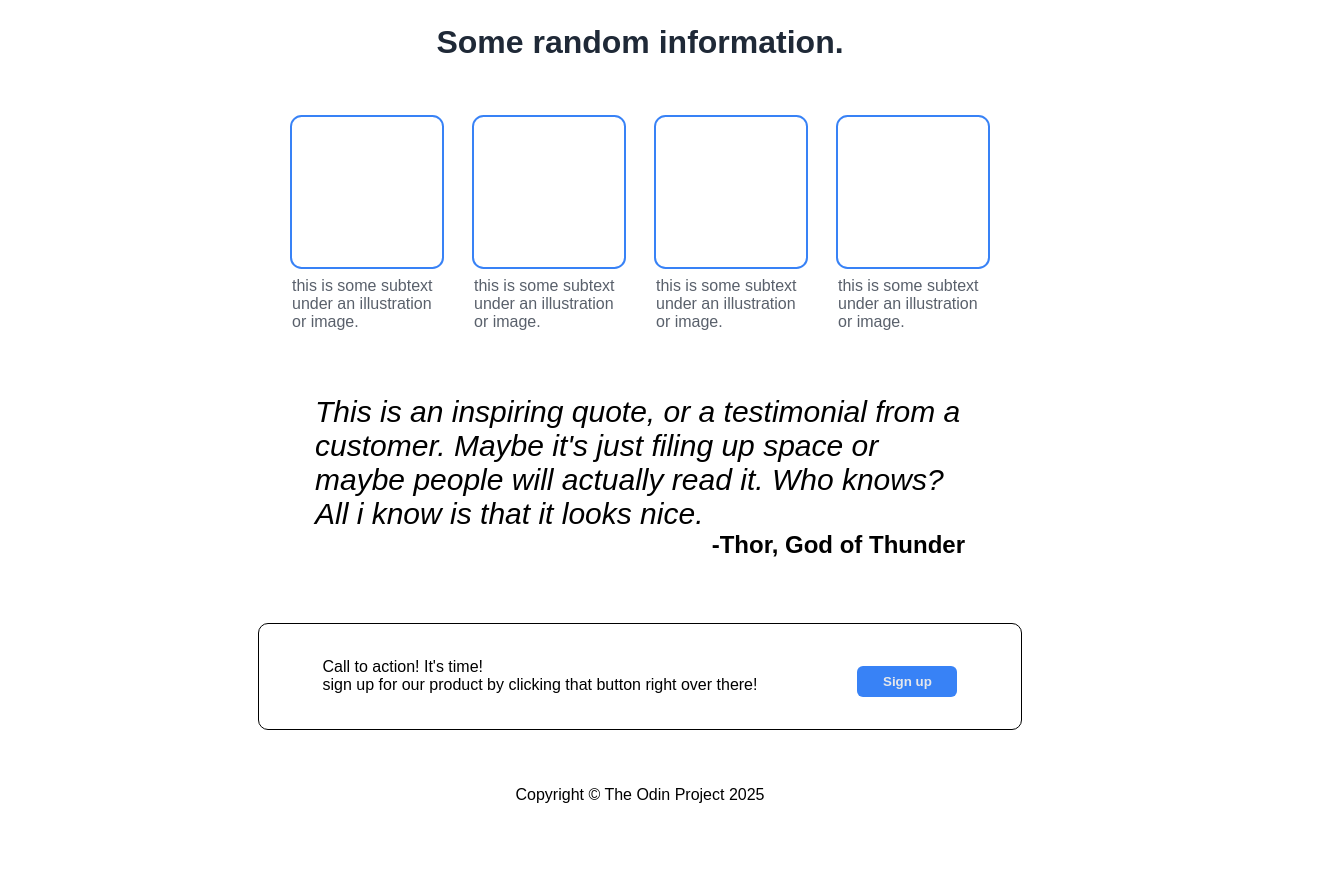
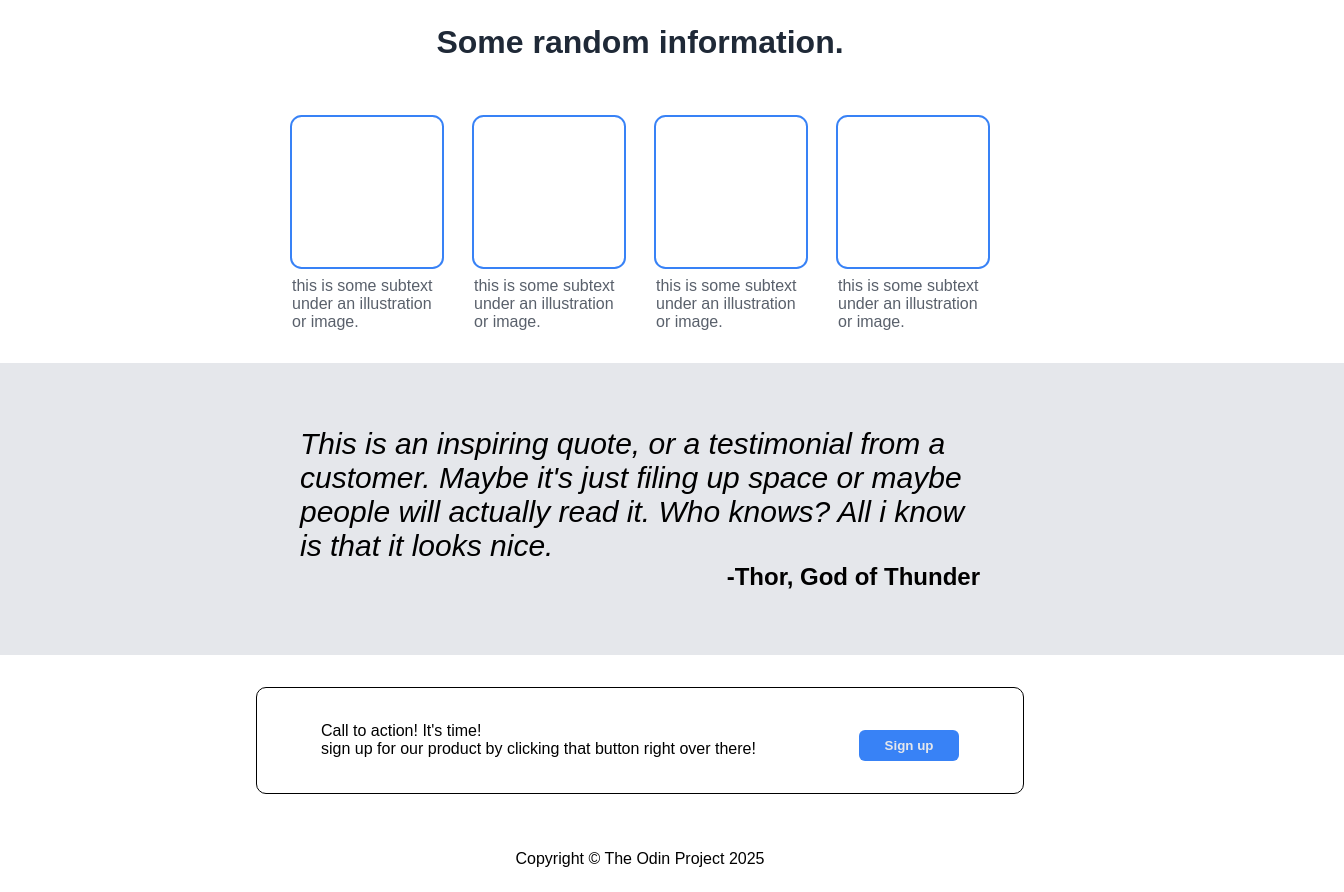
Before and after one commit to MuYvs/Landing-Page, a plain HTML site: page index.html in a window 1280 px wide. Shown: the part 529-1421 px from the top of the page, 1344 px wide, since content can reach past the window. Before the commit the page ends 1357 px from the top, so only its background shows below. Drawn offline with Linux system fonts and the light colour scheme.

Commit message:
Added styling to quote section.

```diff
--- a/style.css
+++ b/style.css
@@ -138,15 +138,23 @@ ul {
 .quote-section {
     display: flex;
     flex-direction: column;
-    padding: 32px;
-    width: 650px;
+    padding: 64px;
+    background-color: #E5E7EB;
+    width: 100%;
 }
 .quoter-container {
-    align-self: flex-end;
+    display: flex;
+    justify-content: flex-end;
+    width: 680px;
+    align-self: center;
+
 }
 .quote-container {
+    display: flex;
     font-size: 30px;
     font-style: italic;
+    width: 680px;
+    align-self: center;
 }
 .quoter {
     font-weight: 900;
@@ -156,10 +164,12 @@ ul {
 /*Sign-up Section*/
 
 .sign-up-container {
+    box-sizing: border-box;
     display: flex;
     padding: 32px 64px 32px;
     flex-direction: row;
     justify-content: space-between;
+    width: 768px;
     gap: 100px;
     border: 1px solid;
     border-radius: 10px;
```
